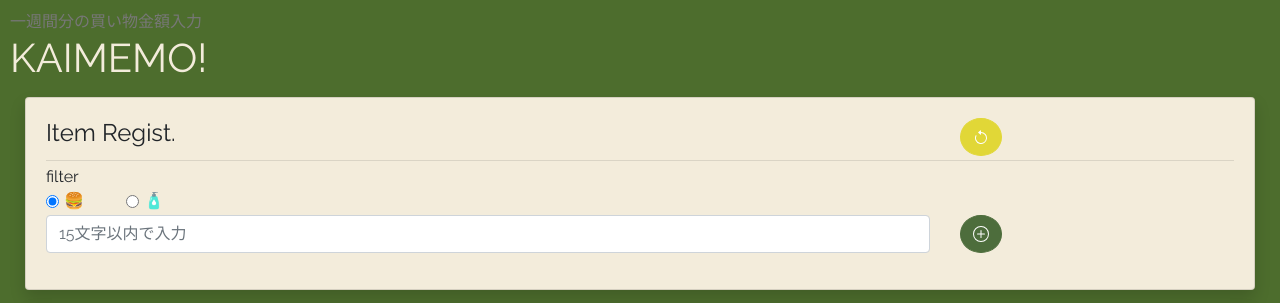
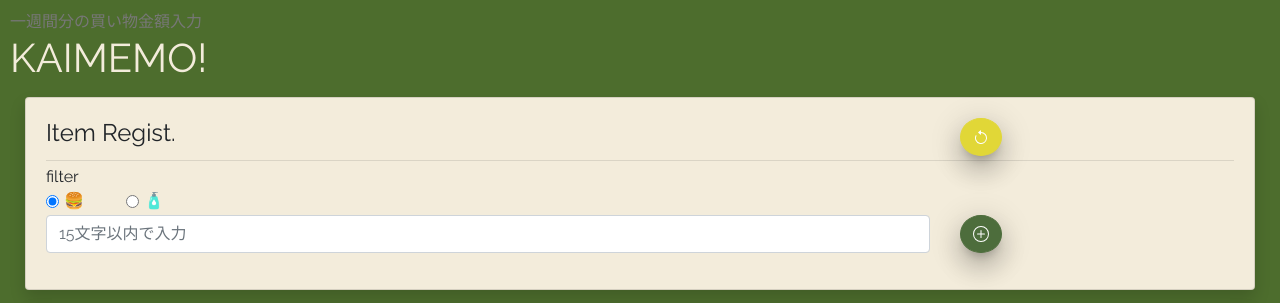
Before and after one commit to myantyuWorld/kaimemo, a Vue app: page /logon in a window 1280 px wide. Both pictures are taken after a click on the button "買い物ページへ". Shown: the top 303 px of the page. Built offline with nearby package versions, Linux system fonts and the light colour scheme; no server answers.

Commit message:
design modify

```diff
--- a/src/components/btn/BaseButton.vue
+++ b/src/components/btn/BaseButton.vue
@@ -1,5 +1,5 @@
 <template>
-    <button class="btn btn-xs" :class="props.color" @click="onClick"><slot/></button>
+    <button class="btn btn-xs box-shadow--16dp" :class="props.color" @click="onClick"><slot/></button>
 </template>
 
 <script setup>
@@ -9,3 +9,12 @@
         emit('on-click')
     }
 </script>
+
+<style>
+    .box-shadow--8dp {
+    box-shadow: 0 8px 10px 1px rgba(0, 0, 0, .14), 0 3px 14px 2px rgba(0, 0, 0, .12), 0 5px 5px -3px rgba(0, 0, 0, .2)
+}
+.box-shadow--16dp {
+    box-shadow: 0 16px 24px 2px rgba(0, 0, 0, .14), 0 6px 30px 5px rgba(0, 0, 0, .12), 0 8px 10px -5px rgba(0, 0, 0, .2)
+}
+</style>
```
